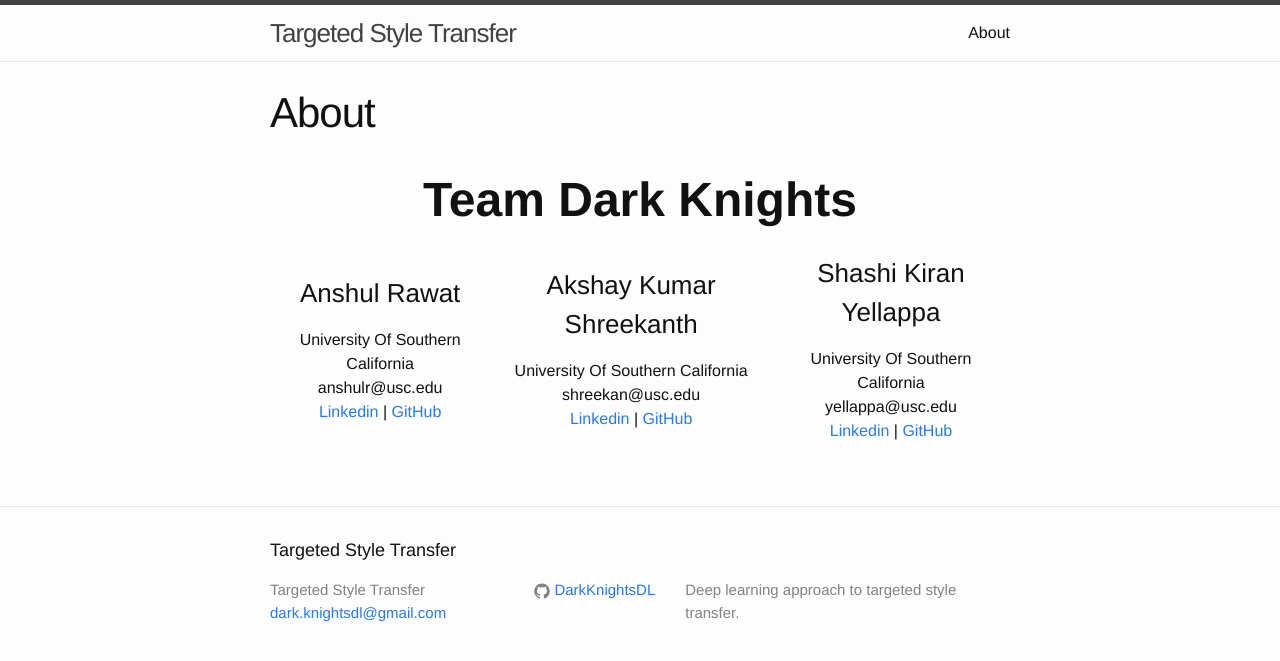
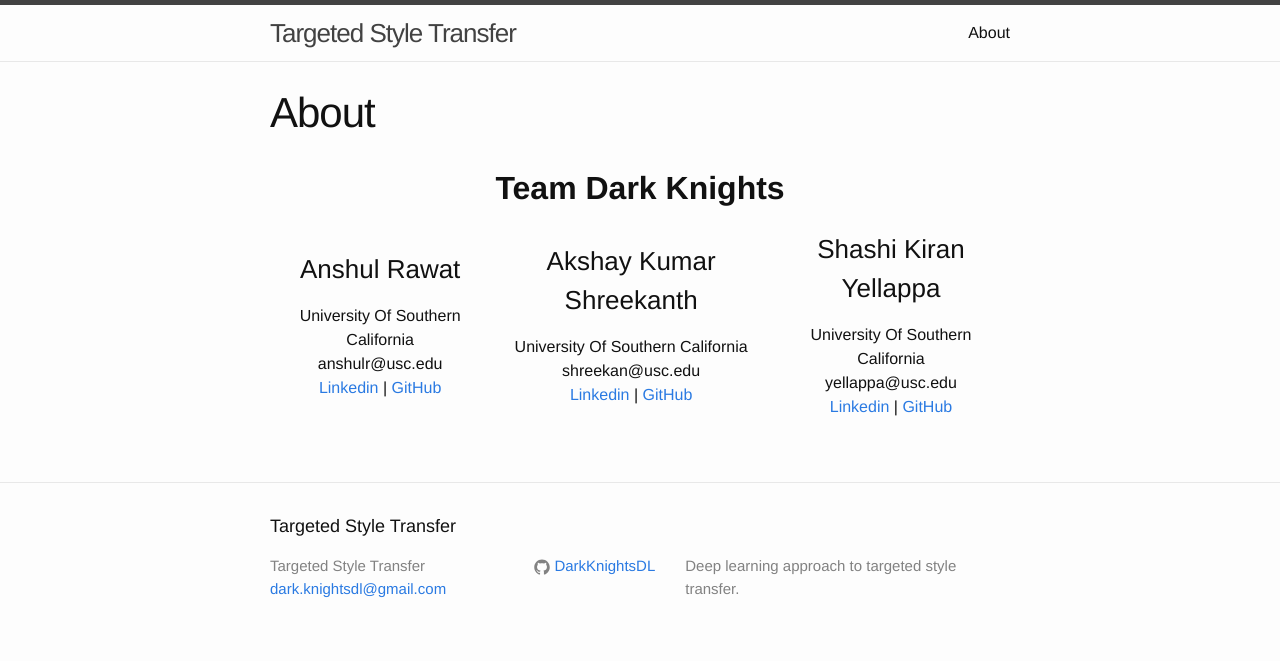
Before and after one commit to DarkKnightsDL/TargetedStyleTransfer, a Jekyll site: the page built from docs/about.md, in a window 1280 px wide. Shown: the top 661 px of the page. Built offline with Jekyll 4.4.1, drawn with Linux system fonts in a browser that asks for light colours.

Commit message:
final font sizes

```diff
--- a/docs/about.md
+++ b/docs/about.md
@@ -4,7 +4,7 @@ title: About
 permalink: /about/
 ---
 
-<h1 align="center" ><b><font size="+5">Team Dark Knights</font></b></h1>
+<h1 align="center" ><b><font size="+3">Team Dark Knights</font></b></h1>
 
  <table style="width:100%;text-align:center">
   <tr>
```
